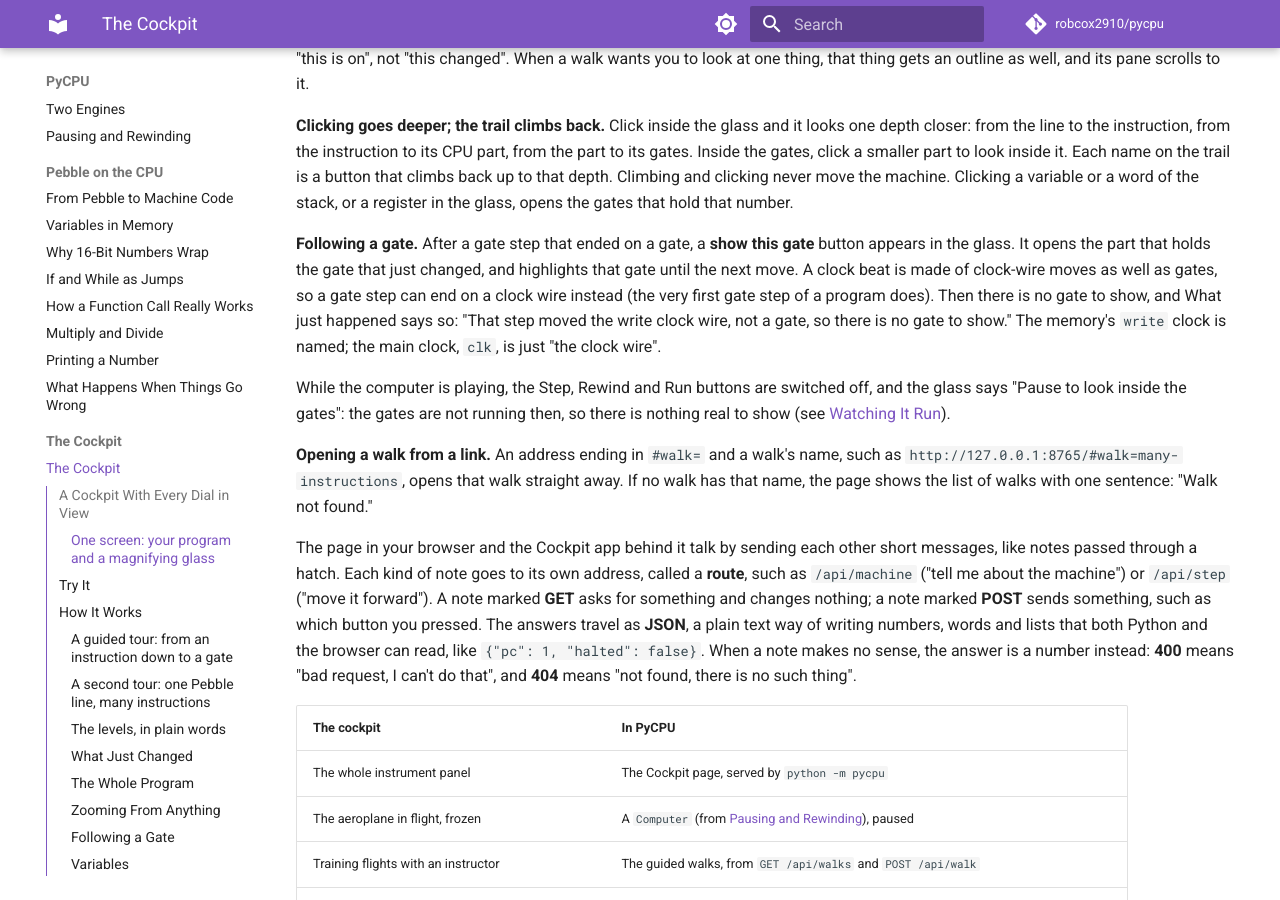
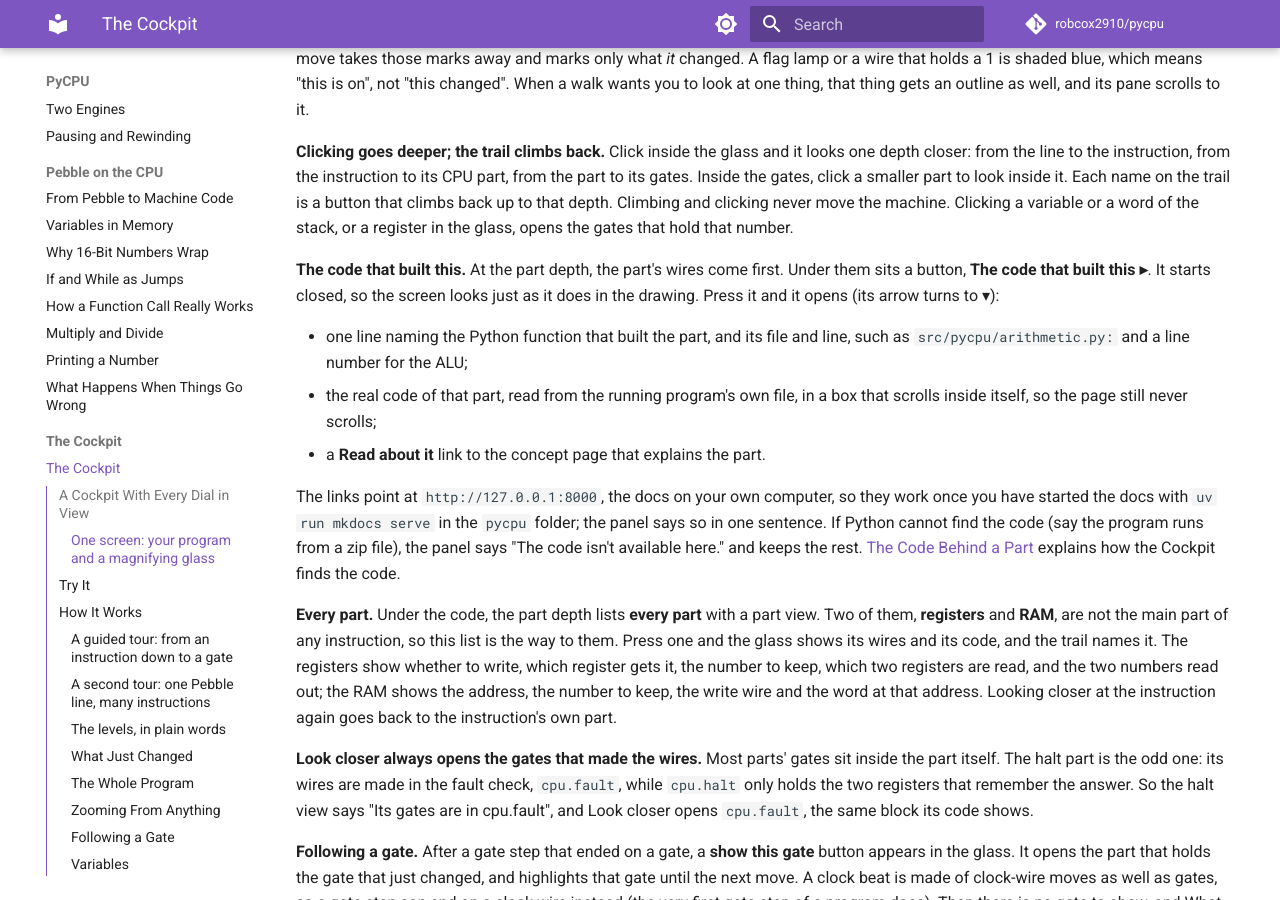
Before and after one commit to robcox2910/pycpu, an MkDocs documentation site: the page built from docs/concepts/the-cockpit.md, in a window 1280 px wide and 900 px high, scrolled down 2417 px. Built offline with MkDocs 1.6.1 and Material for MkDocs 9.7.7, drawn with Linux system fonts in a browser that asks for light colours; comment, search, counter and statistics services are not loaded; some of the changed text lies outside the part shown.

Commit message:
feat: the glass shows the code that built the part
Co-Authored-By: Claude Opus 5.5 <noreply@anthropic.com>

````diff
--- a/docs/concepts/the-cockpit.md
+++ b/docs/concepts/the-cockpit.md
@@ -77,7 +77,9 @@ middle of the first walk, just after its third step:
   for this step. **Next ▸** and **◂ Back** move through the walk, and **Leave** puts the
   guide away. After the last step comes **Now you try**: one small task, such as "Press
   Step until n is 0.", which the Cockpit checks on the real machine. When you have done
-  it the bar cheers: "You did it! Pick another walk, or keep exploring." If you wander
+  it the bar cheers: "You did it! Pick another walk, or keep exploring." Under the cheer
+  a **Read about it** line names the concept page that explains the walk's idea, such
+  as [The ALU](the-alu.md) after the subtracting walk, with a link to it. If you wander
   off during a walk's steps, by pressing a button of your own or by moving the glass,
   the walk waits for you and a **Back to the walk** button takes you back to the
   step you were on. Going past the task is fine too. Say the task asks for
@@ -127,6 +129,37 @@ from the part to its gates. Inside the gates, click a smaller part to look insid
 Each name on the trail is a button that climbs back up to that depth. Climbing and
 clicking never move the machine. Clicking a variable or a word of the stack, or a
 register in the glass, opens the gates that hold that number.
+
+**The code that built this.** At the part depth, the part's wires come first. Under
+them sits a button, **The code that built this ▸**. It starts closed, so the screen
+looks just as it does in the drawing. Press it and it opens (its arrow turns to ▾):
+
+- one line naming the Python function that built the part, and its file and line, such
+  as `src/pycpu/arithmetic.py:` and a line number for the ALU;
+- the real code of that part, read from the running program's own file, in a box that
+  scrolls inside itself, so the page still never scrolls;
+- a **Read about it** link to the concept page that explains the part.
+
+The links point at `http://127.0.0.1:8000`, the docs on your own computer, so they work
+once you have started the docs with `uv run mkdocs serve` in the `pycpu` folder; the
+panel says so in one sentence. If Python cannot find the code (say the program runs from
+a zip file), the panel says "The code isn't available here." and keeps the rest.
+[The Code Behind a Part](the-code-behind-a-part.md) explains how the Cockpit finds the
+code.
+
+**Every part.** Under the code, the part depth lists **every part** with a part view.
+Two of them, **registers** and **RAM**, are not the main part of any instruction, so
+this list is the way to them. Press one and the glass shows its wires and its code,
+and the trail names it. The registers show whether to write, which register gets it,
+the number to keep, which two registers are read, and the two numbers read out; the RAM
+shows the address, the number to keep, the write wire and the word at that address. Looking closer at the
+instruction again goes back to the instruction's own part.
+
+**Look closer always opens the gates that made the wires.** Most parts' gates sit
+inside the part itself. The halt part is the odd one: its wires are made in the fault
+check, `cpu.fault`, while `cpu.halt` only holds the two registers that remember the
+answer. So the halt view says "Its gates are in cpu.fault", and Look closer opens
+`cpu.fault`, the same block its code shows.
 
 **Following a gate.** After a gate step that ended on a gate, a **show this gate**
 button appears in the glass. It opens the part that holds the gate that just changed,
@@ -542,6 +575,8 @@ picture every route answers with:
   and the one thing to outline (`show`). At the **Now you try** stage (`trying`) it gives
   the `task` and `done`, and `step_kind`: when that is `"into"`, a second button,
   Step into ▸, sends `{"size": "line_into"}`, so a call is followed into its function.
+  Once `done` is true, the bar shows `see_also`: the `title` of the walk's concept page,
+  linked to its `url`.
   When the page opens, it reads `#walk=` from its own address and opens that walk.
 - **The Step button**'s label is `steps[depth]`, where `depth` is how deep the glass is
   looking, and pressing it sends `{"depth": depth}`. The page has no labels of its own
@@ -563,8 +598,11 @@ picture every route answers with:
   splits `instruction.word` into its fields, using the field table on the
   [Instruction Set](../reference/instruction-set.md) page, and shows the `registers`,
   `pc`, `sp` and `flags`. The part depth asks `GET /api/part` about
-  `parts["instruction"]`, and shows each input and output with a plain name, such as
-  "stack pointer − 1" for `sp_minus_1`. The gates depth asks `GET /api/view`: it lists
+  `parts["instruction"]` (or the part you picked from the list of every part), and shows
+  each input and output with a plain name, such as
+  "stack pointer − 1" for `sp_minus_1`. Under them, its `built_by` fills the code panel,
+  writing the code in with `textContent` like everything else. Look closer opens
+  `parts["gates"]` for that part. The gates depth asks `GET /api/view`: it lists
   the parts inside with their gate counts and draws each gate with its two inputs and
   its output, a wire holding a 1 highlighted. Each part is labelled in one plain
   sentence, with the name of the page that explains it. After every move the glass
@@ -828,6 +866,7 @@ a **scope** path that `/api/view` understands:
 | `pc`, `sp`, the flags | `parts["pc"]` is `cpu.pc`, `parts["sp"]` is `cpu.sp`, `parts["flags"]` is `cpu.flags` |
 | A word of memory or of the stack | The cell's own `part`, such as `ram.word4` |
 | The current instruction | `parts["instruction"]`, chosen by what the instruction does (below) |
+| The gates behind a part's wires | `parts["gates"][part]`: the part itself, except `cpu.fault` for `cpu.halt` |
 
 An instruction does not live in one place, so the Cockpit picks the part that does its
 main work, using `part_for_instruction(word)` in `src/pycpu/cockpit/picture.py`:
@@ -839,7 +878,7 @@ main work, using `part_for_instruction(word)` in `src/pycpu/cockpit/picture.py`:
 | `load`, `store` | `cpu.address_mux`, which chooses the memory address |
 | `jmp`, `br`, `call`, `ret` | `cpu.next_pc`, which works out where to go next |
 | `push`, `pop`, `getsp`, `setsp` | `cpu.next_sp`, which works out the new stack pointer |
-| `halt` | `cpu.halt`, the lamp that stops the machine |
+| `halt` | `cpu.halt`, the lamp that stops the machine (its gates are in `cpu.fault`) |
 
 ```python
 from pynet.loop import run
````
Also changed, not shown: docs/concepts/guided-walks.md (+9 -2 lines), src/pycpu/cockpit/page.html (+92 -9 lines), 5 other files.
